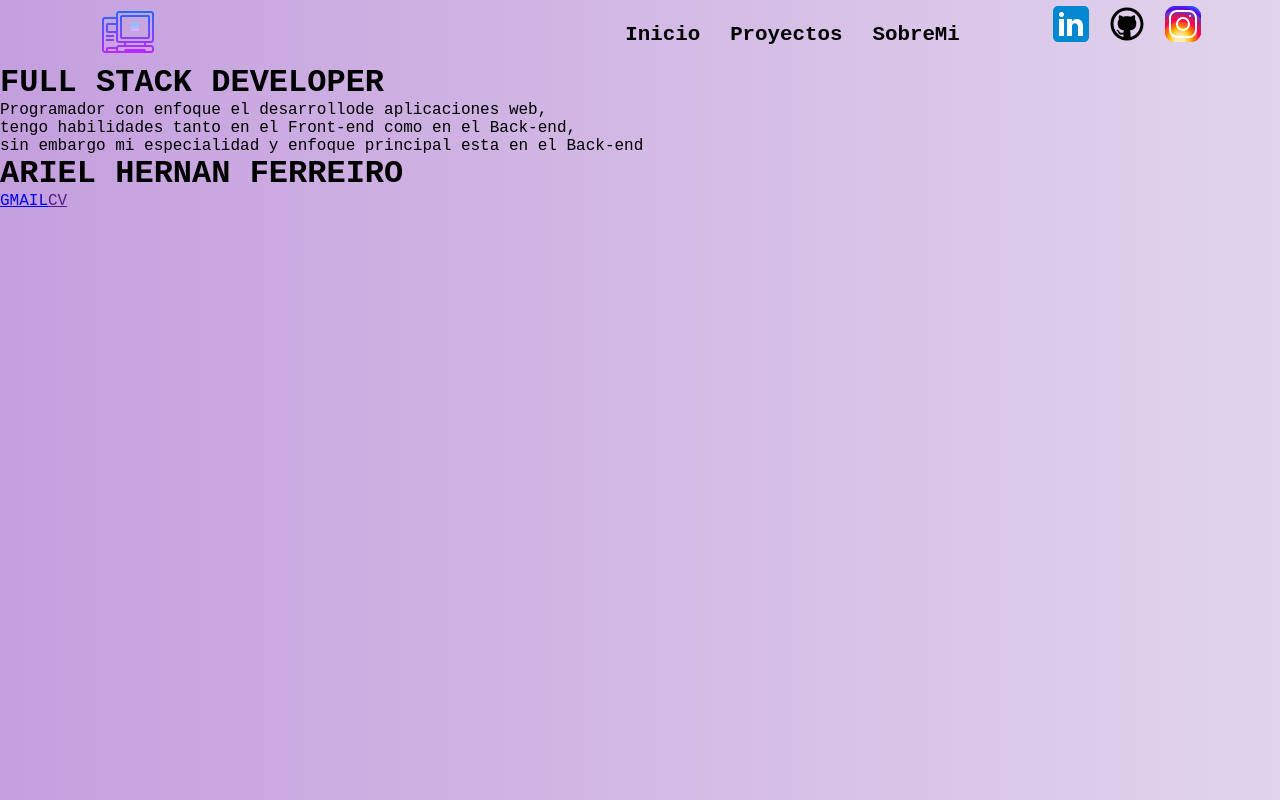
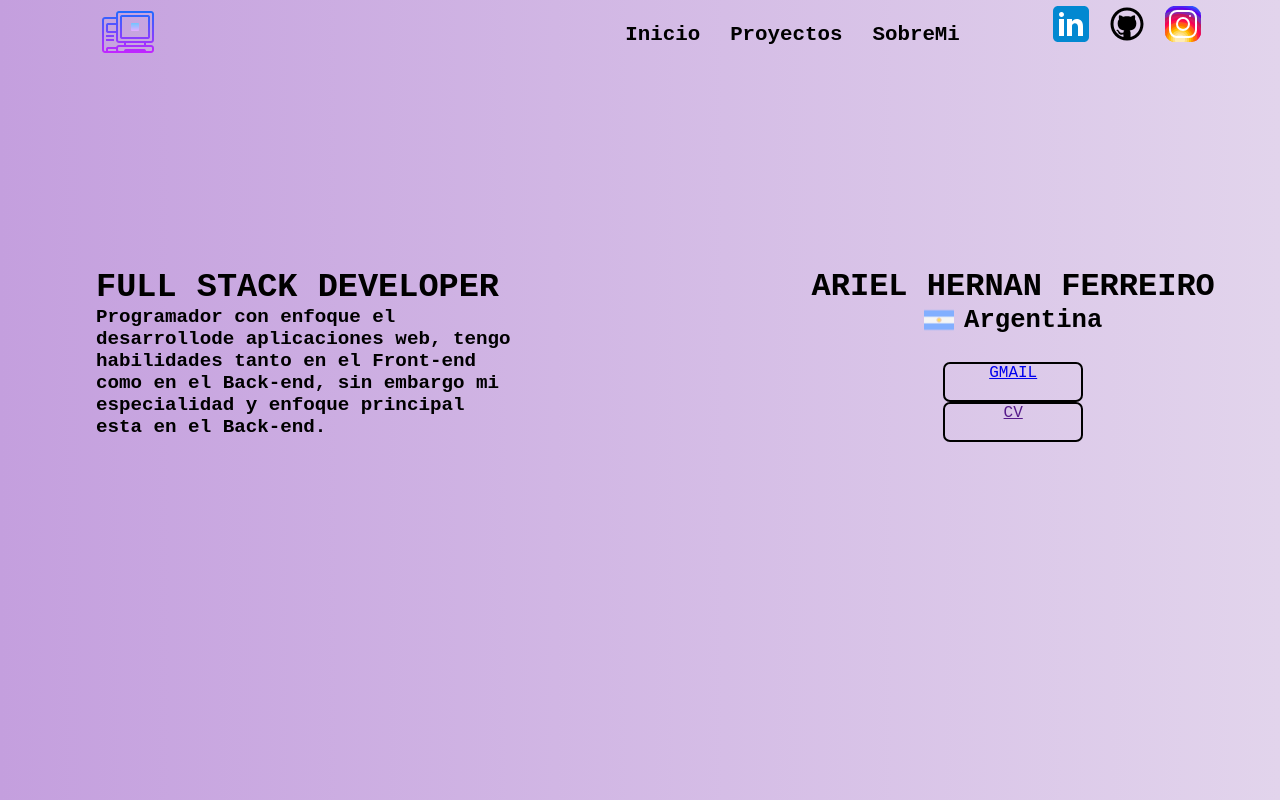
Before and after one commit to ferreiroariel1/portafolio, a React (Vite) app: page / in a window 1280 px wide. Built offline with nearby package versions, Linux system fonts and the light colour scheme.

Commit message:
avance en los estilos

```diff
--- a/src/App.jsx
+++ b/src/App.jsx
@@ -6,11 +6,12 @@ import SobreMi from './SobreMi/SobreMi'
 import './App.css'
 
 
+
 function App() {
 
  return (
     <div>
-      <Menu/>
+        <Menu/>
       <Routes>
         <Route path='/' element={<Inicio />}/>
         <Route path='/Proyectos' element={<Proyectos />}/>
--- a/src/Inicio/Inicio.jsx
+++ b/src/Inicio/Inicio.jsx
@@ -1,27 +1,29 @@
 import React from 'react'
 import style from '../Inicio/Inicio.module.css'
+import argentina from '../assets/argentina.png'
 
 function Inicio() {
   return (
-    <div className={style.Inicio}>
+    <section className={style.Inicio}>
 
-      <h1 className={style.full}>
-        FULL STACK DEVELOPER
-      </h1>
-
-      <p className={style.texto}>Programador con enfoque el desarrollode aplicaciones web,<br/> tengo habilidades tanto en el Front-end como en el Back-end,<br/> sin embargo mi especialidad y enfoque principal esta en el Back-end  </p>
+      <article className={style.full}>
+         <h1>FULL STACK DEVELOPER </h1>
+         <p>Programador con enfoque el desarrollode aplicaciones web,
+          tengo habilidades tanto en el Front-end como en el Back-end,
+          sin embargo mi especialidad y enfoque principal esta en el Back-end.</p>
+      </article>
 
 
-
-      <div className={style.yo}>
-      <h1 className={style.nombre}>ARIEL HERNAN FERREIRO</h1>
       <div className={style.botones}>
-        <a href="https://mail.google.com/mail/u/0/#inbox?compose=GTvVlcSMVxpDSVxbfSxLtsDgxTNKzksZMpdPHKHZfxSnPQRQXgjlNJTRjvDNVbpcrPsvgLcrXZBrW" className={style.gmail} target="_blank" rel="noopener noreferrer">GMAIL</a>
+      <h1>ARIEL HERNAN FERREIRO</h1>
+      <h2><img src={argentina} alt="" /><span>Argentina</span></h2>
+      <div>
+        <a href="https://mail.google.com/mail/u/0/#inbox?compose=GTvVlcSMVxpDSVxbfSxLtsDgxTNKzksZMpdPHKHZfxSnPQRQXgjlNJTRjvDNVbpcrPsvgLcrXZBrW" target="_blank" rel="noopener noreferrer">GMAIL</a>
         <a href="">CV</a>
       </div>
       </div>
 
-    </div>
+    </section>
   )
 }
 
--- a/src/Inicio/Inicio.module.css
+++ b/src/Inicio/Inicio.module.css
@@ -1,4 +1,76 @@
 .Inicio {
-   width: 85%;
-   height: 92vh;
+  width: 85%;
+  height: 92vh;
+  margin: auto;
+  display: grid;
+  grid-template-columns: 65% 35%;
+  justify-content: center;
+  align-items: center;
+  padding-bottom: 16vh;
   }
+
+.full{
+  width: 420px;
+  height: 200px;
+
+}
+
+.full h1 {
+   font-size: 2.1rem;
+}
+
+.full p {
+  font-size: 1.2rem;
+  font-weight: 600;
+}
+
+.botones{
+  width: 420px;
+  height: 200px;
+  display: flex;
+  flex-direction: column;
+  text-align: center;
+}
+
+.botones h1 {
+  font-size: 2rem;
+  font-weight: 600;
+}
+
+.botones h2 {
+  font-size: 1.6rem;
+  font-weight: 600;
+}
+
+.botones h2 img{
+    width: 30px;
+    height: 30px;
+    margin-bottom: -8px;
+
+}
+
+.botones h2 span {
+    margin-top: -55px;
+    margin-left: 10px;
+
+}
+
+
+
+
+.botones div {
+  width: 100%;
+  height: 100%;
+  display: flex;
+  flex-direction: column;
+  justify-content: center;
+  align-items: center;
+}
+
+.botones div a {
+  width: 140px;
+  height: 40px;
+  border: 2px solid black;
+  border-radius: 7px;
+
+}
```
Also changed, not shown: src/Animacion/Animacion.jsx (added, +82 -0 lines), src/Animacion/Animacion.module.css (deleted, +0 -13 lines), src/assets/argentina.png (added).
